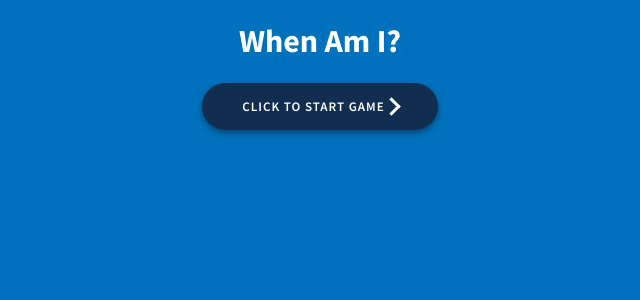
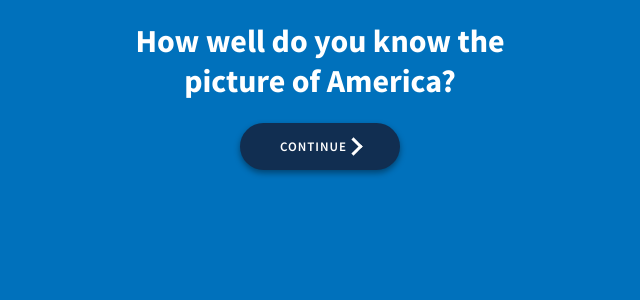
Before and after one commit to usnationalarchives/naraapi-when, a Next.js app: page / in a window 1280 px wide. Shown: the top 300 px of the page, without its empty margins (320-960 px from the left). Built offline with nearby package versions, Linux system fonts and the light colour scheme.

Commit message:
NAPI-69: Intro screens added, unstyled

```diff
--- a/components/App/index.js
+++ b/components/App/index.js
@@ -1,5 +1,6 @@
 import React from 'react';
 
+import Intro from '../Intro';
 import Button from '../form/Button';
 import Score from '../Score';
 import Slider from '../Slider';
@@ -8,12 +9,11 @@ import Timer from '../Timer';
 const App = ({ gameState, onStartClick, onEndGame, onGuessYear }) => {
   return (
     <div className="container">
-      <h1>When Am I?</h1>
-      <Button
-        btnText={"Click to start game"}
-        onClick={() => onStartClick()}
-        btnType={"primary"}
-      />
+      {(!gameState.gameActive) &&
+        <Intro
+          startGame={() => onStartClick()}
+        />
+      }
       {(gameState.gameActive && !gameState.isFetching) &&
         <div>
           <Timer
--- /dev/null
+++ b/components/Intro/index.js
@@ -0,0 +1,52 @@
+import React from 'react';
+import PropTypes from 'prop-types';
+import Button from '../form/Button';
+
+class Intro extends React.Component {
+
+  constructor(props) {
+    super(props);
+    this.state = {
+      page: 1
+    }
+  }
+
+  render() {
+    return (
+      <div>
+        {(this.state.page === 1) &&
+          <div>
+            <h1>How well do you know the picture of America?</h1>
+            <Button
+              btnText={"Continue"}
+              onClick={() => this.setState({ page: 2 })}
+              btnType={"primary"}
+            />
+          </div>
+        }
+        {(this.state.page === 2) &&
+          <div>
+            <p>We'll show you an image.</p>
+            <p>You tell us what year it was taken.</p>
+            <p>Guess as many years as you can in 90 seconds.</p>
+            <p><em>Let's get started!</em></p>
+            <Button
+              btnText={"Start Game"}
+              onClick={() => this.props.startGame()}
+              btnType={"primary"}
+            />
+          </div>
+        }
+        <style jsx>{`
+        `}</style>
+      </div>
+    );
+  }
+
+}
+
+Intro.propTypes = {
+  startGame: PropTypes.func.isRequired
+};
+
+export default Intro;
```
